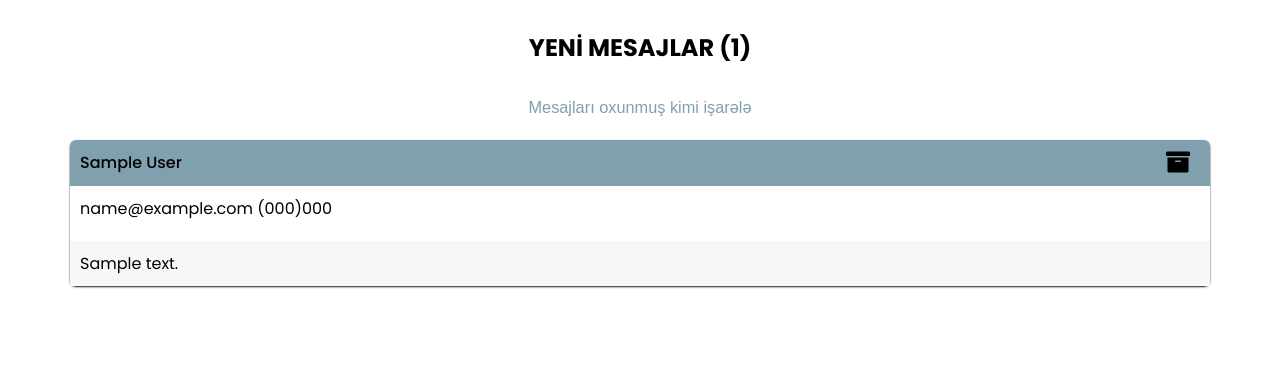
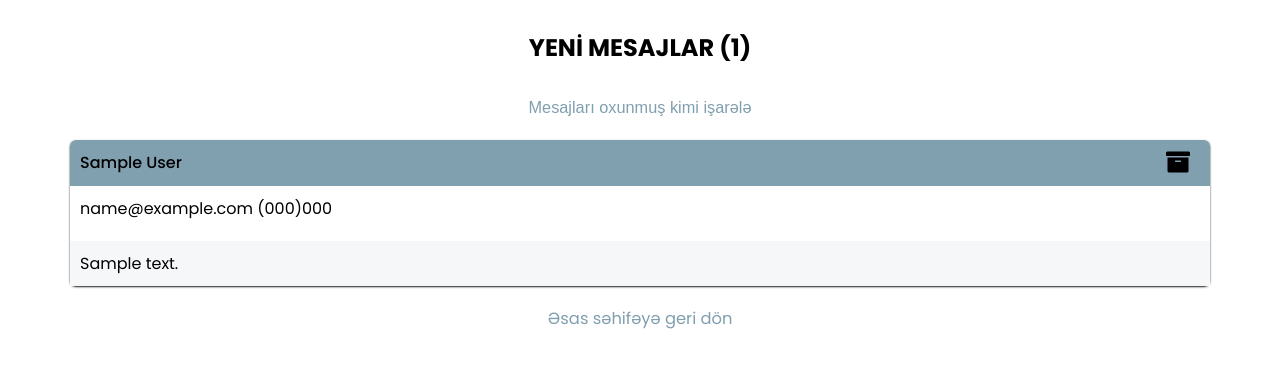
Before and after one commit to adamorujov/techmasoftproject, a Django app: page /messages/ in a window 1280 px wide. Shown: the top 368 px of the page. Run offline with Django 3.2, Linux system fonts and the light colour scheme; a user stored in the database is signed in; tables that the repository leaves empty hold one stand-in row (values such as "Sample post").

Commit message:
Səhvlər aradan qaldırıldı

```diff
--- a/techmasoft/page/templates/pages/messages.html
+++ b/techmasoft/page/templates/pages/messages.html
@@ -67,6 +67,9 @@
                 {% endfor %}
             </div>
             {% endif %}
+            <div class="send_btn">
+                <a class="msgsbutton" href="{% url 'homepage' %}">Əsas səhifəyə geri dön</a>
+            </div>
             {% if old_messages %}
             <div class="messages_title">
                 <h2>ƏVVƏLKİ MESAJLAR ({{ old_messages|length }})</h2>
@@ -98,7 +101,6 @@
             </div>
             {% endif %}
         </div>
-
     </div>
 </body>
 </html>
--- a/techmasoft/page/templates/pages/messagesent.html
+++ b/techmasoft/page/templates/pages/messagesent.html
@@ -26,7 +26,7 @@
                 </lottie-player>
             </div>
             <div class="send_btn">
-                <a class="msgsbutton" href="{% url 'homepage' %}">Əsas Səhifəyə geri dön</a>
+                <a class="msgsbutton" href="{% url 'homepage' %}">Əsas səhifəyə geri dön</a>
             </div>
         </div>
         {% endif %}
--- a/techmasoft/page/templates/pages/page.html
+++ b/techmasoft/page/templates/pages/page.html
@@ -253,7 +253,7 @@
                     {% if member.accounts.all %}
                     <div class="icons">
                         {% for account in member.accounts.all %}
-                        <i class="fab fa-{{ account.social_media }}"></i>
+                        <a href="{{ account.account_link }}" target="_blank"><i class="fab fa-{{ account.social_media }}"></i></a>
                         {% endfor %}
                     </div>
                     {% endif %}
--- a/techmasoft/static/css/style.css
+++ b/techmasoft/static/css/style.css
@@ -1,4 +1,4 @@
-@import url('https://fonts.googleapis.com/css2?family=Poppins:wght@100;200;300;400;500;600;700&display=swap');
+@import url('https://fonts.googleapis.com/css2?family=Poppins:wght@100;200;300;400;500;600;700&display=swap&text=%21%22%23%24%25%26%27%28%29%30+,-./0123456789:;%3C=%3E%3F@ABCDEFGHIJKLMNOPQRSTUVWXYZ[\]^_`%E2%82%AC„‘’“”™©®°µ±÷abcdefghijklmnopqrstuvwxyz{|}~%C3%9C%C3%96%C4%9E%C4%B0%C6%8F%C3%87%C5%9E%C3%BC%C3%B6%C4%9F%C4%B1%C9%99%C3%A7%C5%9F');
 *{
     margin: 0;
     padding: 0;
@@ -345,6 +345,9 @@ header{
     }
     .menu_close{
         padding: 1.3rem !important;
+    }
+    .page_loader{
+        background-size: 50%;
     }
 }
 @media screen and (max-width: 576px){
@@ -719,6 +722,7 @@ form .button{
     box-shadow: 0px 1px 2px #1B1B1B;
     border: none;
     cursor: pointer;
+    outline: none;
 }
 .field.success input,
 .field.success #message{
@@ -1094,6 +1098,7 @@ form .button{
     display: inline-block;
     width:100%;
     cursor: pointer;
+    outline: none;
 }
 .msgsbutton:hover{
     text-decoration: underline;
--- a/techmasoft/static/js/script.js
+++ b/techmasoft/static/js/script.js
@@ -34,8 +34,6 @@ scrollUpBtn.addEventListener("click",function(){
         behavior: "smooth"
     })
 })
-
-
 
 const swiper1 = new Swiper(".mySwiper-1", {
     autoplay: {
--- a/techmasoft/templates/base.html
+++ b/techmasoft/templates/base.html
@@ -26,6 +26,11 @@
     <script>
         window.addEventListener("load",function(){
             document.querySelector(".page_loader").style.display="none";
+        })
+        window.addEventListener("mouseup",function(e){
+            if(e.target != menu){
+                menu.classList.add("hide")
+            }
         })
     </script>
     <style>
--- a/techmasoft/templates/components/footer.html
+++ b/techmasoft/templates/components/footer.html
@@ -45,7 +45,7 @@
                 <div class="footer_part_3 footer_part">
                     <h2>Yararlı Linklər</h2>
                     <ul>
-                        <li><a href="{% url 'homepage' %">Əsas Səhifə</a></li>
+                        <li><a href="{% url 'homepage' %}">Əsas Səhifə</a></li>
                         <li><a href="#services">Xidmətlərimiz</a></li>
                         <li><a href="#work">İşlərimiz</a></li>
                         <li><a href="#offers">Təkliflərimiz</a></li>
--- a/techmasoft/templates/components/navbar.html
+++ b/techmasoft/templates/components/navbar.html
@@ -34,7 +34,7 @@
                     </li>
                     {% if request.user.is_staff %}
                     <li class="nav_link admin">
-                        <a href="http://127.0.0.1:8000/techad1000/" target='_blank' class="nav_item text_capitalize"><i class="fas fa-user"></i> ADMİN</a>
+                        <a href="http://www.techmasoft.com/techad1000/" target='_blank' class="nav_item text_capitalize"><i class="fas fa-user"></i> ADMİN</a>
                     </li>
                     <li class="nav_link envelope">
                         {% if contact_messages %}
```
